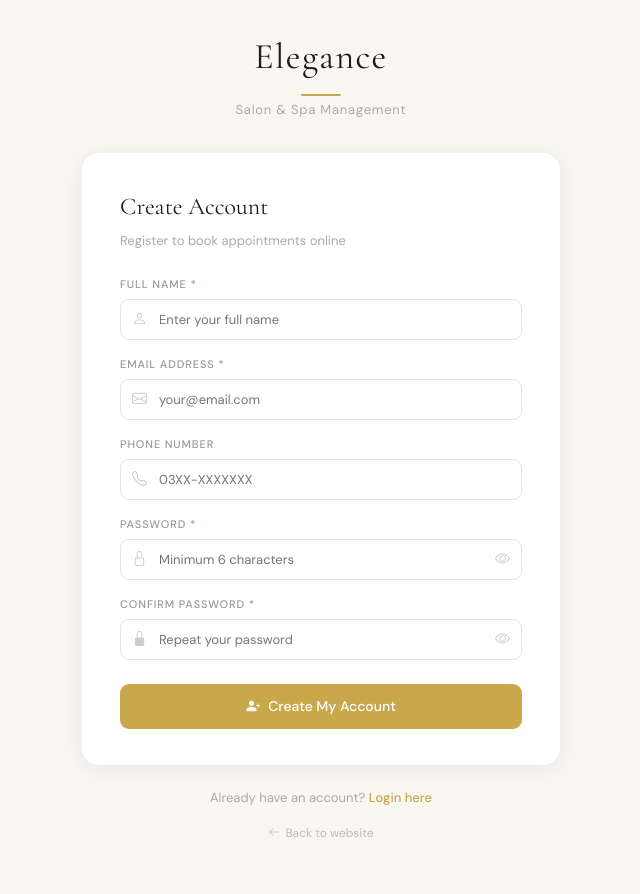
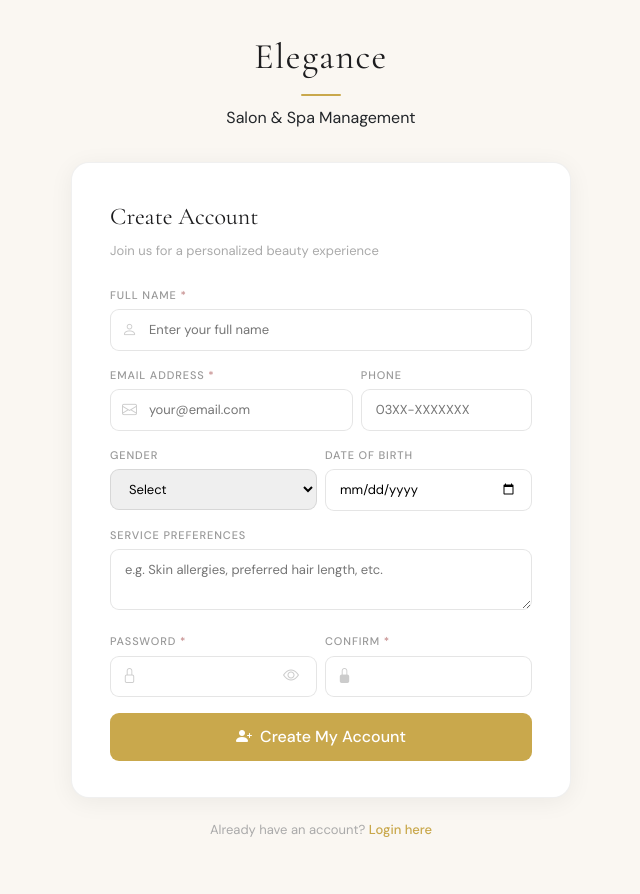
Before and after one commit to subhanshahid1/Elegance-Saloon-Management-e-project, a PHP site: page /elegance-saloon-management-e-project/register.php in a window 1280 px wide. Shown: the whole page, without its empty margins (319-959 px from the left). After the commit the page ends 837 px from the top, so only its background shows below. Run offline with PHP 8.4, Linux system fonts and the light colour scheme.

Commit message:
updated register for new db

```diff
--- a/register.php
+++ b/register.php
@@ -22,35 +22,46 @@ if ($_SERVER['REQUEST_METHOD'] === 'POST') {
     $password = trim($_POST['password']);
     $confirm  = trim($_POST['confirm_password']);
 
+    // New Client Management Fields
+    $gender      = trim($_POST['gender']);
+    $dob         = trim($_POST['dob']);
+    $preferences = trim($_POST['preferences']);
+
     /* --- VALIDATION --- */
     if (empty($name) || empty($email) || empty($password) || empty($confirm)) {
         $error = 'Please fill in all required fields.';
-
     } elseif (!filter_var($email, FILTER_VALIDATE_EMAIL)) {
         $error = 'Please enter a valid email address.';
-
     } elseif (strlen($password) < 6) {
         $error = 'Password must be at least 6 characters.';
-
     } elseif ($password !== $confirm) {
         $error = 'Passwords do not match.';
-
     } else {
 
         /* --- CHECK IF EMAIL ALREADY EXISTS --- */
-        $check = mysqli_query($conn, "SELECT id FROM users WHERE email = '$email'");
+        $email_escaped = mysqli_real_escape_string($conn, $email);
+        $check = mysqli_query($conn, "SELECT id FROM users WHERE email = '$email_escaped'");
 
         if (mysqli_num_rows($check) > 0) {
             $error = 'This email is already registered. Please login instead.';
-
         } else {
 
             /* --- HASH PASSWORD --- */
             $hashed = password_hash($password, PASSWORD_DEFAULT);
 
+            /* --- PREPARE DATA FOR INSERT --- */
+            $name_esc   = mysqli_real_escape_string($conn, $name);
+            $phone_esc  = mysqli_real_escape_string($conn, $phone);
+            $gender_esc = mysqli_real_escape_string($conn, $gender);
+            $prefs_esc  = mysqli_real_escape_string($conn, $preferences);
+
+            // Handle optional Date of Birth
+            $dob_val = !empty($dob) ? "'" . mysqli_real_escape_string($conn, $dob) . "'" : "NULL";
+
             /* --- INSERT NEW USER --- */
-            $sql = "INSERT INTO users (name, email, phone, password, role, status)
-                    VALUES ('$name', '$email', '$phone', '$hashed', 'client', 'active')";
+            // Updated to include gender, dob, and preferences based on database structure
+            $sql = "INSERT INTO users (name, email, phone, password, role, status, gender, dob, preferences)
+                    VALUES ('$name_esc', '$email_escaped', '$phone_esc', '$hashed', 'client', 'active', '$gender_esc', $dob_val, '$prefs_esc')";
 
             if (mysqli_query($conn, $sql)) {
                 $success = 'Account created successfully! Redirecting to login...';
@@ -65,401 +76,155 @@ if ($_SERVER['REQUEST_METHOD'] === 'POST') {
 <!DOCTYPE html>
 <html lang="en">
 <head>
-
-    <!-- ===== META & TITLE ===== -->
     <meta charset="UTF-8">
     <meta name="viewport" content="width=device-width, initial-scale=1.0">
     <title>Register | <?php echo SITE_NAME; ?></title>
-
-    <!-- ===== BOOTSTRAP 5 ===== -->
     <link href="assets/css/bootstrap.min.css" rel="stylesheet">
-
-    <!-- ===== BOOTSTRAP ICONS ===== -->
     <link href="https://cdn.jsdelivr.net/npm/bootstrap-icons@1.11.0/font/bootstrap-icons.css" rel="stylesheet">
-
-    <!-- ===== GOOGLE FONTS ===== -->
     <link href="https://fonts.googleapis.com/css2?family=Cormorant+Garamond:wght@400;600&family=DM+Sans:opsz,wght@9..40,400;9..40,500&display=swap" rel="stylesheet">
 
     <style>
-
-        /* ===== ROOT VARIABLES ===== */
         :root {
-            --gold:         #C9A84C;
-            --gold-dark:    #8B6914;
-            --cream:        #FAF7F2;
-            --blush:        #F2E8E4;
-            --rose:         #C48B8B;
-            --charcoal:     #1C1C1E;
+            --gold: #C9A84C;
+            --gold-dark: #8B6914;
+            --cream: #FAF7F2;
+            --charcoal: #1C1C1E;
+            --rose: #C48B8B;
             --font-display: 'Cormorant Garamond', serif;
-            --font-body:    'DM Sans', sans-serif;
+            --font-body: 'DM Sans', sans-serif;
         }
 
-        /* ===== BASE ===== */
-        * { margin: 0; padding: 0; box-sizing: border-box; }
-
-        body {
-            font-family: var(--font-body);
-            background: var(--cream);
-            min-height: 100vh;
-            display: flex;
-            align-items: center;
-            justify-content: center;
-            padding: 30px 16px;
-        }
-
-        /* ===== PAGE WRAPPER ===== */
-        .register-wrapper {
-            width: 100%;
-            max-width: 480px;
-        }
-
-        /* ===== BRAND HEADER ===== */
-        .brand-header {
-            text-align: center;
-            margin-bottom: 32px;
-        }
-        .brand-header .brand-name {
-            font-family: var(--font-display);
-            font-size: 36px;
-            color: var(--charcoal);
-            letter-spacing: 0.04em;
-        }
-        .brand-header .brand-tagline {
-            font-size: 13px;
-            color: #aaa;
-            margin-top: 4px;
-            letter-spacing: 0.06em;
-        }
-        .brand-header .gold-line {
-            width: 40px;
-            height: 2px;
-            background: var(--gold);
-            margin: 10px auto 0;
-            border-radius: 2px;
-        }
-
-        /* ===== CARD ===== */
-        .register-card {
-            background: white;
-            border-radius: 18px;
-            padding: 36px 38px;
-            border: 1px solid rgba(0,0,0,0.06);
-            box-shadow: 0 4px 24px rgba(0,0,0,0.06);
-        }
-        .card-title {
-            font-family: var(--font-display);
-            font-size: 24px;
-            color: var(--charcoal);
-            margin-bottom: 6px;
-        }
-        .card-subtitle {
-            font-size: 13px;
-            color: #aaa;
-            margin-bottom: 26px;
-        }
-
-        /* ===== FORM LABELS ===== */
-        .form-label-sm {
-            font-size: 11px;
-            font-weight: 500;
-            color: #999;
-            text-transform: uppercase;
-            letter-spacing: 0.08em;
-            margin-bottom: 6px;
-            display: block;
-        }
-
-        /* ===== FORM INPUTS ===== */
-        .form-input {
-            width: 100%;
-            padding: 10px 14px;
-            border: 1px solid rgba(0,0,0,0.1);
-            border-radius: 9px;
-            font-size: 13px;
-            font-family: var(--font-body);
-            background: white;
-            color: var(--charcoal);
-            outline: none;
-            transition: border-color 0.15s;
-        }
-        .form-input:focus {
-            border-color: var(--gold);
-            box-shadow: 0 0 0 3px rgba(201,168,76,0.08);
-        }
-
-        /* ===== INPUT GROUP (icon inside input) ===== */
-        .input-group-custom {
-            position: relative;
-        }
-        .input-group-custom .form-input {
-            padding-left: 38px;
-        }
-        .input-group-custom .input-icon {
-            position: absolute;
-            left: 12px;
-            top: 50%;
-            transform: translateY(-50%);
-            color: #ccc;
-            font-size: 15px;
-        }
-        .input-group-custom .toggle-password {
-            position: absolute;
-            right: 12px;
-            top: 50%;
-            transform: translateY(-50%);
-            color: #ccc;
-            font-size: 15px;
-            cursor: pointer;
-            background: none;
-            border: none;
-            padding: 0;
-            transition: color 0.15s;
-        }
-        .input-group-custom .toggle-password:hover { color: var(--gold); }
-
-        /* ===== SUBMIT BUTTON ===== */
-        .btn-gold {
-            width: 100%;
-            padding: 12px;
-            background: var(--gold);
-            border: none;
-            border-radius: 9px;
-            color: white;
-            font-size: 14px;
-            font-weight: 500;
-            font-family: var(--font-body);
-            cursor: pointer;
-            transition: background 0.15s;
-            display: flex;
-            align-items: center;
-            justify-content: center;
-            gap: 8px;
-        }
+        body { font-family: var(--font-body); background: var(--cream); min-height: 100vh; display: flex; align-items: center; justify-content: center; padding: 30px 16px; }
+        .register-wrapper { width: 100%; max-width: 500px; }
+        .brand-header { text-align: center; margin-bottom: 32px; }
+        .brand-header .brand-name { font-family: var(--font-display); font-size: 36px; color: var(--charcoal); letter-spacing: 0.04em; }
+        .gold-line { width: 40px; height: 2px; background: var(--gold); margin: 10px auto; border-radius: 2px; }
+        .register-card { background: white; border-radius: 18px; padding: 36px 38px; border: 1px solid rgba(0,0,0,0.06); box-shadow: 0 4px 24px rgba(0,0,0,0.06); }
+        .card-title { font-family: var(--font-display); font-size: 24px; color: var(--charcoal); margin-bottom: 6px; }
+        .card-subtitle { font-size: 13px; color: #aaa; margin-bottom: 26px; }
+        .form-label-sm { font-size: 11px; font-weight: 500; color: #999; text-transform: uppercase; letter-spacing: 0.08em; margin-bottom: 6px; display: block; }
+        .form-input { width: 100%; padding: 10px 14px; border: 1px solid rgba(0,0,0,0.1); border-radius: 9px; font-size: 13px; transition: border-color 0.15s; }
+        .form-input:focus { border-color: var(--gold); outline: none; box-shadow: 0 0 0 3px rgba(201,168,76,0.08); }
+        .input-group-custom { position: relative; }
+        .input-group-custom .form-input { padding-left: 38px; }
+        .input-icon { position: absolute; left: 12px; top: 50%; transform: translateY(-50%); color: #ccc; font-size: 15px; }
+        .toggle-password { position: absolute; right: 12px; top: 50%; transform: translateY(-50%); color: #ccc; background: none; border: none; cursor: pointer; }
+        .btn-gold { width: 100%; padding: 12px; background: var(--gold); border: none; border-radius: 9px; color: white; font-weight: 500; transition: 0.15s; display: flex; align-items: center; justify-content: center; gap: 8px; }
         .btn-gold:hover { background: var(--gold-dark); }
-
-        /* ===== DIVIDER ===== */
         .form-gap { margin-bottom: 16px; }
-
-        /* ===== ALERT MESSAGES ===== */
-        .alert-custom {
-            padding: 11px 14px;
-            border-radius: 9px;
-            font-size: 13px;
-            margin-bottom: 18px;
-            display: flex;
-            align-items: center;
-            gap: 9px;
-        }
-        .alert-error {
-            background: rgba(231,76,60,0.07);
-            border: 1px solid rgba(231,76,60,0.2);
-            color: #C0392B;
-        }
-        .alert-success {
-            background: rgba(39,174,96,0.07);
-            border: 1px solid rgba(39,174,96,0.2);
-            color: #1E8449;
-        }
-
-        /* ===== BOTTOM LINK ===== */
-        .bottom-link {
-            text-align: center;
-            margin-top: 22px;
-            font-size: 13px;
-            color: #aaa;
-        }
-        .bottom-link a {
-            color: var(--gold);
-            text-decoration: none;
-            font-weight: 500;
-        }
-        .bottom-link a:hover { color: var(--gold-dark); }
-
-        /* ===== BACK TO WEBSITE ===== */
-        .back-link {
-            text-align: center;
-            margin-bottom: 20px;
-        }
-        .back-link a {
-            font-size: 12px;
-            color: #bbb;
-            text-decoration: none;
-            display: inline-flex;
-            align-items: center;
-            gap: 5px;
-            transition: color 0.15s;
-        }
-        .back-link a:hover { color: var(--gold); }
-
+        .alert-custom { padding: 11px 14px; border-radius: 9px; font-size: 13px; margin-bottom: 18px; display: flex; align-items: center; gap: 9px; }
+        .alert-error { background: rgba(231,76,60,0.07); border: 1px solid rgba(231,76,60,0.2); color: #C0392B; }
+        .alert-success { background: rgba(39,174,96,0.07); border: 1px solid rgba(39,174,96,0.2); color: #1E8449; }
+        .bottom-link { text-align: center; margin-top: 22px; font-size: 13px; color: #aaa; }
+        .bottom-link a { color: var(--gold); text-decoration: none; font-weight: 500; }
     </style>
 </head>
 <body>
 
 <div class="register-wrapper">
-
-        <!-- ===== BRAND HEADER ===== -->
     <div class="brand-header">
         <div class="brand-name">Elegance</div>
         <div class="gold-line"></div>
         <div class="brand-tagline">Salon & Spa Management</div>
     </div>
 
-        <!-- ===== REGISTER CARD ===== -->
     <div class="register-card">
+        <div class="card-title">Create Account</div>
+        <div class="card-subtitle">Join us for a personalized beauty experience</div>
 
-            <div class="card-title">Create Account</div>
-            <div class="card-subtitle">Register to book appointments online</div>
-
-            <!-- ===== ERROR / SUCCESS MESSAGES ===== -->
         <?php if ($error): ?>
-                <div class="alert-custom alert-error">
-                    <i class="bi bi-exclamation-circle-fill"></i>
-                    <?php echo $error; ?>
-                </div>
+            <div class="alert-custom alert-error"><i class="bi bi-exclamation-circle-fill"></i> <?php echo $error; ?></div>
         <?php endif; ?>
 
         <?php if ($success): ?>
-                <div class="alert-custom alert-success">
-                    <i class="bi bi-check-circle-fill"></i>
-                    <?php echo $success; ?>
-                </div>
+            <div class="alert-custom alert-success"><i class="bi bi-check-circle-fill"></i> <?php echo $success; ?></div>
         <?php endif; ?>
 
-            <!-- ===== REGISTER FORM ===== -->
         <form method="POST" action="">
-
-                <!-- --- Full Name --- -->
             <div class="form-gap">
                 <label class="form-label-sm">Full Name <span style="color:var(--rose);">*</span></label>
                 <div class="input-group-custom">
                     <i class="bi bi-person input-icon"></i>
-                        <input
-                            type="text"
-                            name="name"
-                            class="form-input"
-                            placeholder="Enter your full name"
-                            value="<?php echo isset($_POST['name']) ? htmlspecialchars($_POST['name']) : ''; ?>"
-                            required
-                        >
+                    <input type="text" name="name" class="form-input" placeholder="Enter your full name" value="<?php echo htmlspecialchars($name ?? ''); ?>" required>
                 </div>
             </div>
 
-                <!-- --- Email --- -->
-                <div class="form-gap">
+            <div class="row g-2 form-gap">
+                <div class="col-md-7">
                     <label class="form-label-sm">Email Address <span style="color:var(--rose);">*</span></label>
                     <div class="input-group-custom">
                         <i class="bi bi-envelope input-icon"></i>
-                        <input
-                            type="email"
-                            name="email"
-                            class="form-input"
-                            placeholder="your@email.com"
-                            value="<?php echo isset($_POST['email']) ? htmlspecialchars($_POST['email']) : ''; ?>"
-                            required
-                        >
+                        <input type="email" name="email" class="form-input" placeholder="your@email.com" value="<?php echo htmlspecialchars($email ?? ''); ?>" required>
+                    </div>
+                </div>
+                <div class="col-md-5">
+                    <label class="form-label-sm">Phone</label>
+                    <input type="text" name="phone" class="form-input" placeholder="03XX-XXXXXXX" value="<?php echo htmlspecialchars($phone ?? ''); ?>">
                 </div>
             </div>
 
-                <!-- --- Phone --- -->
-                <div class="form-gap">
-                    <label class="form-label-sm">Phone Number</label>
-                    <div class="input-group-custom">
-                        <i class="bi bi-telephone input-icon"></i>
-                        <input
-                            type="text"
-                            name="phone"
-                            class="form-input"
-                            placeholder="03XX-XXXXXXX"
-                            value="<?php echo isset($_POST['phone']) ? htmlspecialchars($_POST['phone']) : ''; ?>"
-                        >
+            <div class="row g-2 form-gap">
+                <div class="col-6">
+                    <label class="form-label-sm">Gender</label>
+                    <select name="gender" class="form-input">
+                        <option value="">Select</option>
+                        <option value="male" <?php echo (isset($gender) && $gender == 'male') ? 'selected' : ''; ?>>Male</option>
+                        <option value="female" <?php echo (isset($gender) && $gender == 'female') ? 'selected' : ''; ?>>Female</option>
+                        <option value="other" <?php echo (isset($gender) && $gender == 'other') ? 'selected' : ''; ?>>Other</option>
+                    </select>
+                </div>
+                <div class="col-6">
+                    <label class="form-label-sm">Date of Birth</label>
+                    <input type="date" name="dob" class="form-input" value="<?php echo htmlspecialchars($dob ?? ''); ?>">
                 </div>
             </div>
 
-                <!-- --- Password --- -->
             <div class="form-gap">
+                <label class="form-label-sm">Service Preferences</label>
+                <textarea name="preferences" class="form-input" placeholder="e.g. Skin allergies, preferred hair length, etc." rows="2"><?php echo htmlspecialchars($preferences ?? ''); ?></textarea>
+            </div>
+
+            <div class="row g-2 form-gap">
+                <div class="col-6">
                     <label class="form-label-sm">Password <span style="color:var(--rose);">*</span></label>
                     <div class="input-group-custom">
                         <i class="bi bi-lock input-icon"></i>
-                        <input
-                            type="password"
-                            name="password"
-                            id="password"
-                            class="form-input"
-                            placeholder="Minimum 6 characters"
-                            required
-                        >
-                        <button type="button" class="toggle-password" onclick="togglePass('password', this)">
-                            <i class="bi bi-eye"></i>
-                        </button>
+                        <input type="password" name="password" id="password" class="form-input" required>
+                        <button type="button" class="toggle-password" onclick="togglePass('password', this)"><i class="bi bi-eye"></i></button>
+                    </div>
+                </div>
+                <div class="col-6">
+                    <label class="form-label-sm">Confirm <span style="color:var(--rose);">*</span></label>
+                    <div class="input-group-custom">
+                        <i class="bi bi-lock-fill input-icon"></i>
+                        <input type="password" name="confirm_password" id="confirm_password" class="form-input" required>
+                    </div>
                 </div>
             </div>
 
-                <!-- --- Confirm Password --- -->
-                <div class="form-gap">
-                    <label class="form-label-sm">Confirm Password <span style="color:var(--rose);">*</span></label>
-                    <div class="input-group-custom">
-                        <i class="bi bi-lock-fill input-icon"></i>
-                        <input
-                            type="password"
-                            name="confirm_password"
-                            id="confirm_password"
-                            class="form-input"
-                            placeholder="Repeat your password"
-                            required
-                        >
-                        <button type="button" class="toggle-password" onclick="togglePass('confirm_password', this)">
-                            <i class="bi bi-eye"></i>
+            <button type="submit" class="btn-gold mt-3">
+                <i class="bi bi-person-plus-fill"></i> Create My Account
             </button>
+        </form>
+    </div>
+
+    <div class="bottom-link">
+        Already have an account? <a href="<?php echo SITE_URL; ?>/login.php">Login here</a>
     </div>
 </div>
 
-                <!-- --- Submit --- -->
-                <div style="margin-top: 24px;">
-                    <button type="submit" class="btn-gold">
-                        <i class="bi bi-person-plus-fill"></i>
-                        Create My Account
-                    </button>
-                </div>
-
-            </form>
-            <!-- ===== END REGISTER FORM ===== -->
-
-        </div>
-        <!-- ===== END REGISTER CARD ===== -->
-
-        <!-- ===== BOTTOM LINKS ===== -->
-        <div class="bottom-link">
-            Already have an account?
-            <a href="<?php echo SITE_URL; ?>/login.php">Login here</a>
-        </div>
-
-        <div class="back-link" style="margin-top: 12px;">
-            <a href="<?php echo SITE_URL; ?>/index.php">
-                <i class="bi bi-arrow-left"></i> Back to website
-            </a>
-        </div>
-
-    </div>
-    <!-- ===== END WRAPPER ===== -->
-
-    <!-- ===== BOOTSTRAP JS ===== -->
-    <script src="assets/js/bootstrap.bundle.min.js"></script>
-
 <script>
-        // ===== TOGGLE PASSWORD VISIBILITY =====
-        function togglePass(fieldId, btn) {
-            const field = document.getElementById(fieldId);
-            const icon  = btn.querySelector('i');
-
+    function togglePass(id, btn) {
+        const field = document.getElementById(id);
+        const icon = btn.querySelector('i');
         if (field.type === 'password') {
-                field.type  = 'text';
+            field.type = 'text';
             icon.className = 'bi bi-eye-slash';
         } else {
-                field.type  = 'password';
+            field.type = 'password';
             icon.className = 'bi bi-eye';
         }
     }
 </script>
-
 </body>
 </html>
```
Lines whose indentation alone changed are shown as unchanged.
